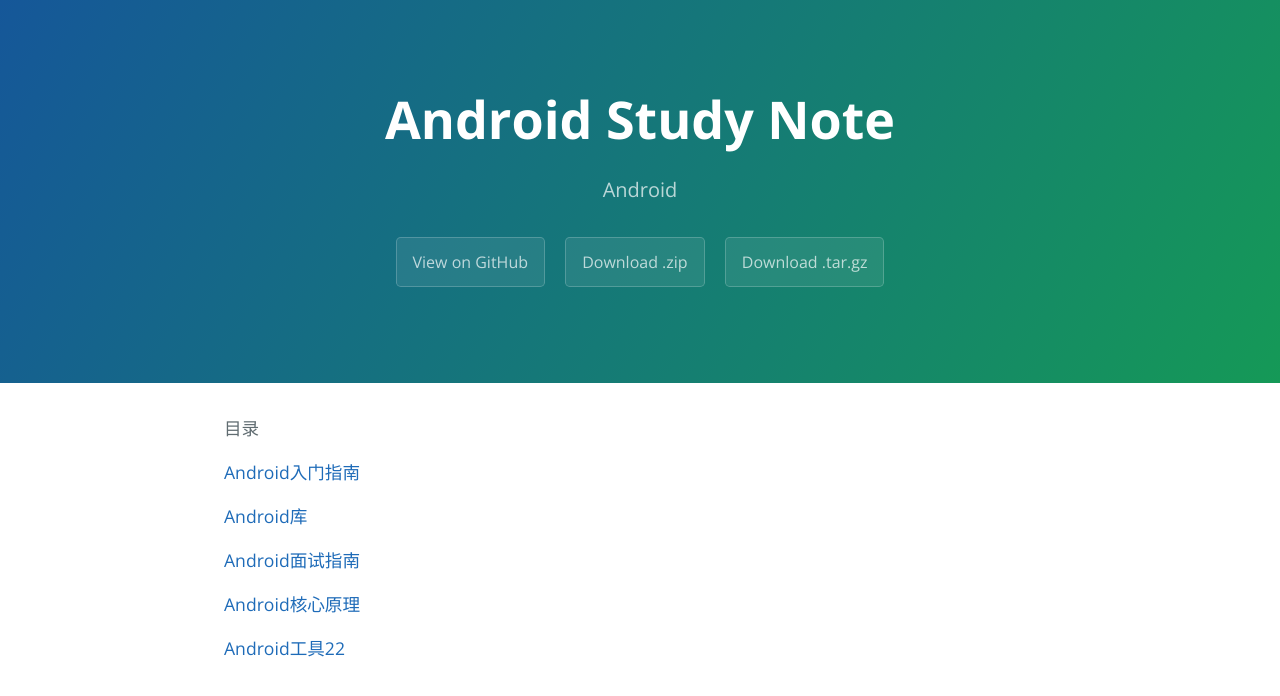
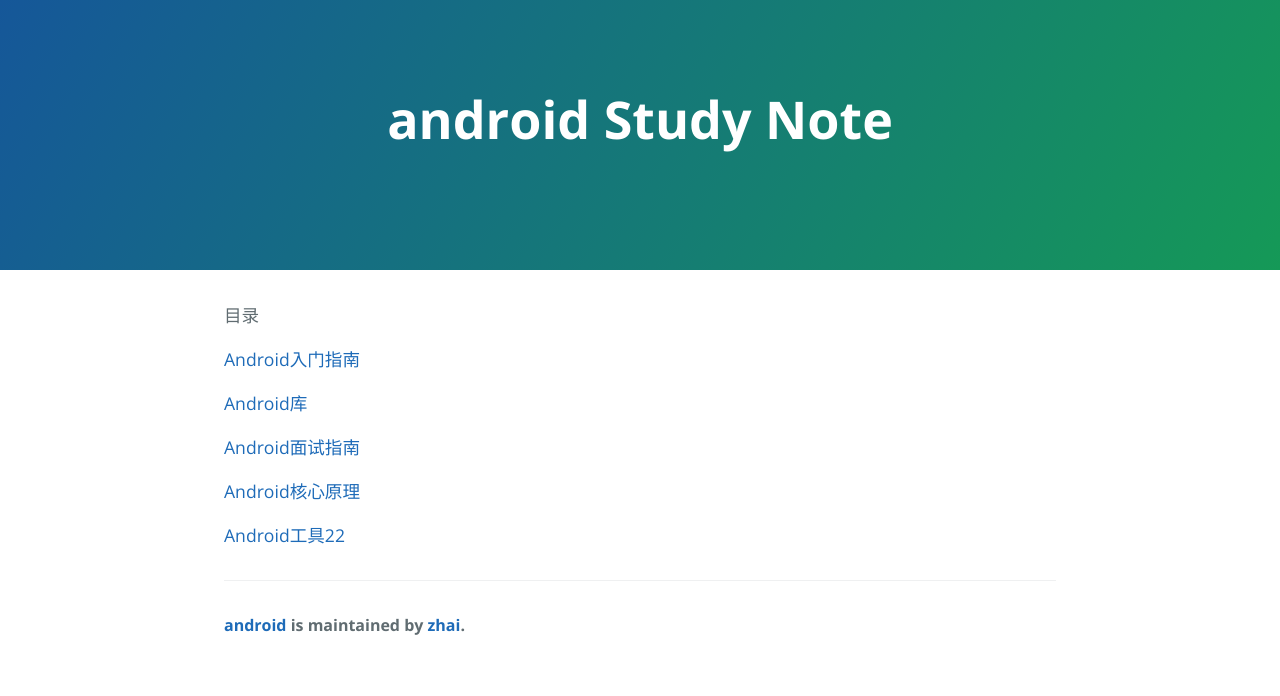
Before and after one commit to zhai/android, a Jekyll site: the page built from docs/index.md, in a window 1280 px wide. Shown: the top 696 px of the page. Built offline with Jekyll 4.4.1, drawn with Linux system fonts in a browser that asks for light colours.

```diff
--- /dev/null
+++ b/docs/_layouts/index.html
@@ -0,0 +1,53 @@
+<!DOCTYPE html>
+<html lang="{{ site.lang | default: " en-US" }}">
+<head>
+
+    {% if site.google_analytics %}
+    <script async src="https://www.googletagmanager.com/gtag/js?id={{ site.google_analytics }}"></script>
+    <script>
+        window.dataLayer = window.dataLayer || [];
+
+        function gtag() {
+            dataLayer.push(arguments);
+        }
+
+        gtag('js', new Date());
+        gtag('config', '{{ site.google_analytics }}');
+    </script>
+    {% endif %}
+    <meta charset="UTF-8">
+
+    {% seo %}
+    <meta name="viewport" content="width=device-width, initial-scale=1">
+    <meta name="theme-color" content="#157878">
+    <meta name="apple-mobile-web-app-status-bar-style" content="black-translucent">
+    <link rel="stylesheet" href="{{ '/assets/css/style.css?v=' | append: site.github.build_revision | relative_url }}">
+</head>
+<body>
+<a id="skip-to-content" href="#content">Skip to the content.</a>
+
+<header class="page-header" role="banner">
+    <h1 class="project-name">{{ page.title   }}</h1>
+    <h2 class="project-tagline">{{ page.description   }}</h2>
+    <!--{% if site.github.is_project_page %}-->
+    <!--<a href="{{ site.github.repository_url }}" class="btn">View on GitHub</a>-->
+    <!--{% endif %}-->
+    <!--{% if site.show_downloads %}-->
+    <!--<a href="{{ site.github.zip_url }}" class="btn">Download .zip</a>-->
+    <!--<a href="{{ site.github.tar_url }}" class="btn">Download .tar.gz</a>-->
+    <!--{% endif %}-->
+</header>
+
+<main id="content" class="main-content" role="main">
+    {{ content }}
+
+    <footer class="site-footer">
+        {% if site.github.is_project_page %}
+        <span class="site-footer-owner"><a href="{{ site.github.repository_url }}">{{ site.github.repository_name }}</a> is maintained by <a
+                href="{{ site.github.owner_url }}">{{ site.github.owner_name }}</a>.</span>
+        {% endif %}
+        <!--<span class="site-footer-credits">This page was generated by <a href="https://pages.github.com">GitHub Pages</a>.</span>-->
+    </footer>
+</main>
+</body>
+</html>
```
Also changed, not shown: docs/android-enter.md (+1 -5 lines), docs/index.md (+2 -2 lines), 1 other file.
